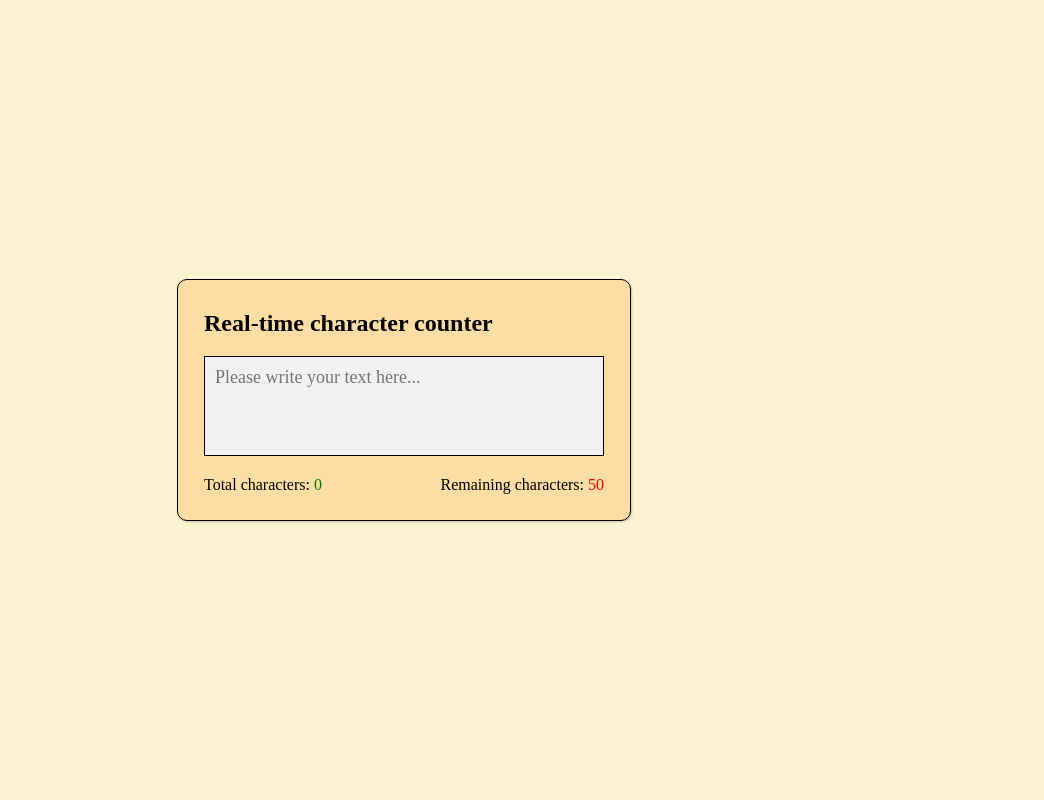
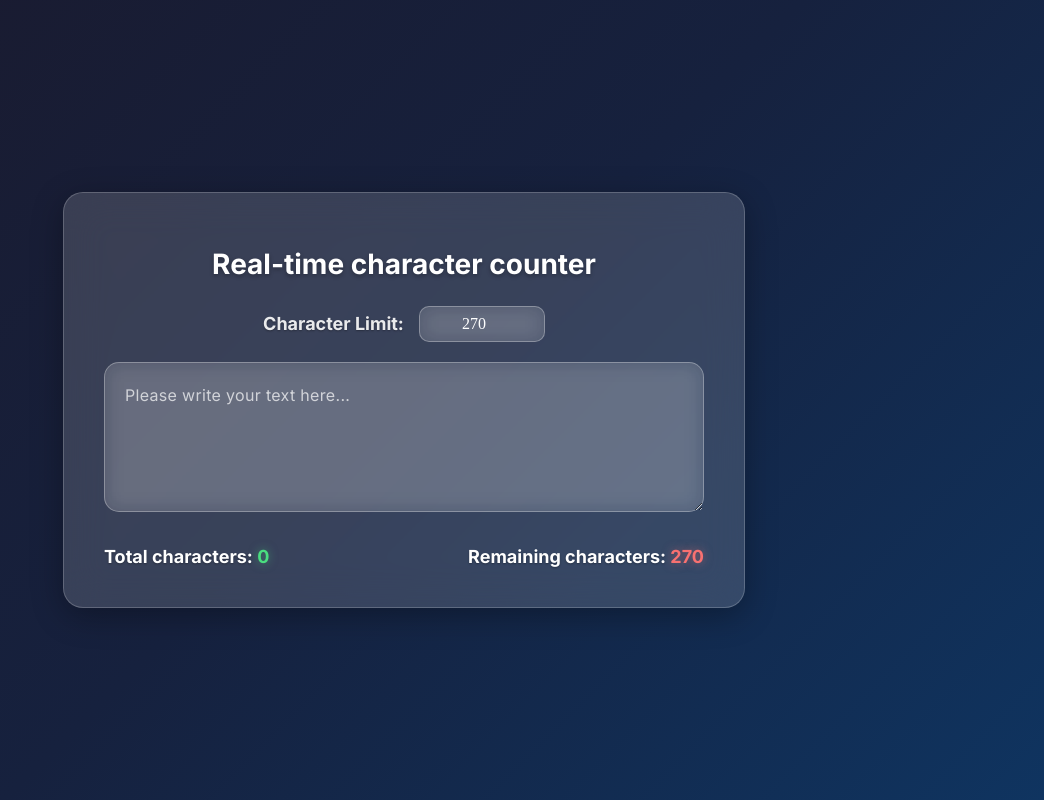
Before and after one commit to tatarmb4s/charCounter, a plain HTML site: page index.html in a window 1280 px wide. Shown: the whole page, without its empty margins (236-1280 px from the left). Drawn offline with Linux system fonts and the light colour scheme; a web font is replaced by a local one.

Commit message:
enhancements
Signed-off-by: tatarmb4s <tatar.matyas.bence4s@gmail.com>

```diff
--- a/index.html
+++ b/index.html
@@ -10,11 +10,14 @@
   <body>
     <div class="container">
       <h2>Real-time character counter</h2>
+      <div class="limit-container">
+        <label for="limit-input">Character Limit:</label>
+        <input type="number" id="limit-input" value="270" min="1" max="1000">
+      </div>
       <textarea
         class="textarea"
         id="textarea"
         placeholder="Please write your text here..."
-        maxlength="50"
       ></textarea>
       <div class="counter-container">
         <p>
--- a/index.js
+++ b/index.js
@@ -1,6 +1,7 @@
 const textareaEl = document.getElementById("textarea");
 const totalCharacterEl = document.getElementById("total-container");
 const remainingCharacterEl = document.getElementById("remaining-container");
+const limitInputEl = document.getElementById("limit-input");
 
 updateCounter();
 
@@ -8,7 +9,21 @@ textareaEl.addEventListener("keyup", () => {
     updateCounter();
 });
 
+textareaEl.addEventListener("input", () => {
+    updateCounter();
+});
+
+limitInputEl.addEventListener("input", () => {
+    updateCounter();
+});
+
 function updateCounter(){
-    totalCharacterEl.innerText = textareaEl.value.length;
-    remainingCharacterEl.innerText = 50 - textareaEl.value.length
+    const currentLength = textareaEl.value.length;
+    const limit = parseInt(limitInputEl.value) || 270;
+
+    // Update the textarea maxlength attribute
+    textareaEl.setAttribute("maxlength", limit);
+
+    totalCharacterEl.innerText = currentLength;
+    remainingCharacterEl.innerText = limit - currentLength;
 }
--- a/style.css
+++ b/style.css
@@ -1,4 +1,4 @@
-  @import url('https://fonts.googleapis.com/css2?family=Gloock&display=swap');
+  @import url('https://fonts.googleapis.com/css2?family=Inter:wght@400;500;600;700&display=swap');
 
 body{
     margin: 0;
@@ -9,41 +9,113 @@ body{
     display: flex;
     justify-content: center;
     align-items: center;
-    background-color: #fbf2d2;
-    font-family: 'Gloock', serif;
+    background: linear-gradient(135deg, #1a1a2e 0%, #16213e 50%, #0f3460 100%);
+    font-family: 'Inter', sans-serif;
 }
 
 .container{
-    background-color: #fcdda3;
-    width: 400px;
-    padding: 10px 2%;
-    margin: 5px;
+    background: rgba(255, 255, 255, 0.15);
+    backdrop-filter: blur(20px);
+    border: 1px solid rgba(255, 255, 255, 0.2);
+    width: 600px;
+    padding: 30px 40px;
+    margin: 20px;
+    border-radius: 20px;
+    box-shadow: 0 8px 32px rgba(0, 0, 0, 0.3);
+    color: white;
+}
+
+.container h2 {
+    text-align: center;
+    margin-bottom: 25px;
+    font-size: 28px;
+    text-shadow: 0 2px 4px rgba(0, 0, 0, 0.3);
+}
+
+.limit-container {
+    margin-bottom: 20px;
+    display: flex;
+    align-items: center;
+    gap: 15px;
+    justify-content: center;
+}
+
+.limit-container label {
+    font-weight: bold;
+    color: rgba(255, 255, 255, 0.9);
+    font-size: 18px;
+    text-shadow: 0 1px 2px rgba(0, 0, 0, 0.3);
+}
+
+.limit-container input {
+    padding: 8px 12px;
+    border: 1px solid rgba(255, 255, 255, 0.3);
     border-radius: 10px;
-    border: 1px solid black;
-    box-shadow: 1px 1px 2px rgba(0, 0, 0, 0.2);
+    font-family: 'Gloock', serif;
+    font-size: 16px;
+    width: 100px;
+    background: rgba(255, 255, 255, 0.1);
+    backdrop-filter: blur(10px);
+    color: white;
+    text-align: center;
+}
+
+.limit-container input:focus {
+    outline: none;
+    border-color: rgba(255, 255, 255, 0.5);
+    box-shadow: 0 0 10px rgba(255, 255, 255, 0.2);
 }
 
 textarea{
-    resize: none;
+    resize: both;
     width: 100%;
-    height: 100px;
-    padding: 10px;
-    border: 1px solid black;
-    font-family: serif;
-    font-size: 18px;
+    height: 150px;
+    min-height: 100px;
+    min-width: 200px;
+    max-width: 100%;
+    padding: 20px;
+    border: 1px solid rgba(255, 255, 255, 0.3);
+    font-family: 'Inter', sans-serif;
+    font-size: 16px;
+    font-weight: 400;
+    line-height: 1.5;
+    letter-spacing: 0.02em;
     box-sizing: border-box;
-    background-color: #f1f1f2;
+    background: rgba(255, 255, 255, 0.1);
+    backdrop-filter: blur(10px);
+    border-radius: 15px;
+    color: white;
+    margin-bottom: 20px;
+}
+
+textarea::placeholder {
+    color: rgba(255, 255, 255, 0.7);
+}
+
+textarea:focus {
+    outline: none;
+    border-color: rgba(255, 255, 255, 0.5);
+    box-shadow: 0 0 15px rgba(255, 255, 255, 0.2);
 }
 
 .counter-container{
     display: flex;
     justify-content: space-between;
+    font-size: 18px;
+    font-weight: bold;
+}
+
+.counter-container p {
+    margin: 10px 0;
+    text-shadow: 0 1px 2px rgba(0, 0, 0, 0.3);
 }
 
 .total-container {
-    color: green;
+    color: #4ade80;
+    text-shadow: 0 0 10px rgba(74, 222, 128, 0.5);
 }
 
 .remaining-container{
-    color: red;
+    color: #f87171;
+    text-shadow: 0 0 10px rgba(248, 113, 113, 0.5);
 }
```
